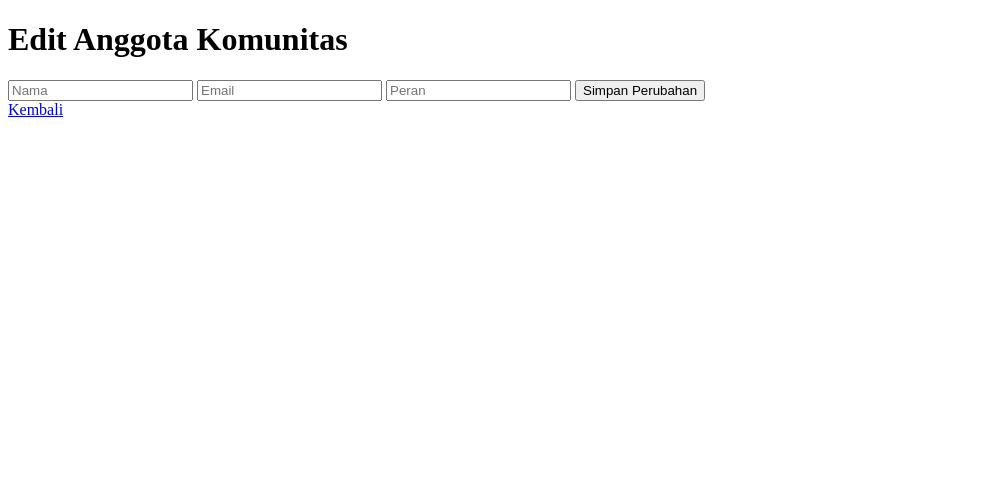
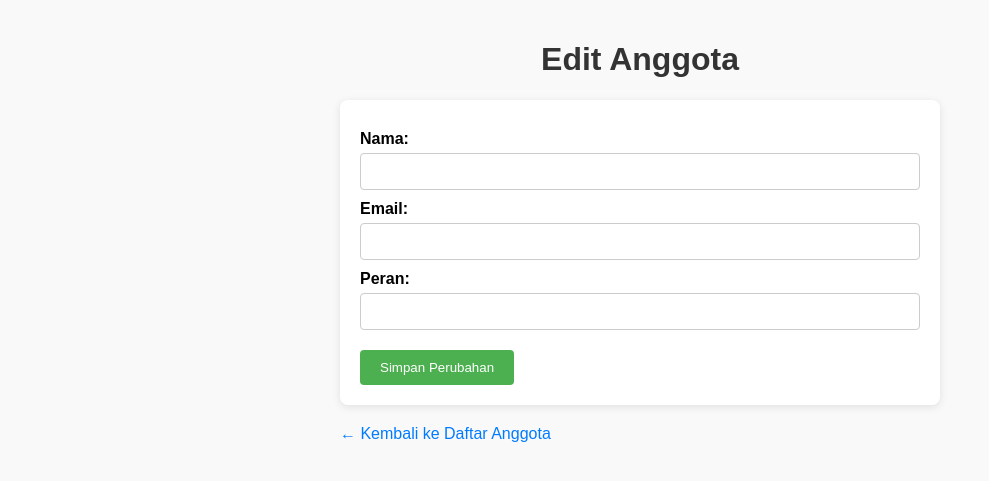
Before and after one commit to gr1ff0m/Administrasi-sistem, a Flask app: page /edit/1 in a window 1280 px wide. Shown: the top 481 px of the page, without its empty margins (0-989 px from the left). Run offline with Flask 3, Linux system fonts and the light colour scheme.

Commit message:
penambahan

```diff
--- a/app/templates/form.html
+++ b/app/templates/form.html
@@ -1,31 +1,86 @@
 <!DOCTYPE html>
 <html>
   <head>
+    <meta charset="UTF-8" />
     <title>Edit Anggota</title>
+    <style>
+      body {
+        font-family: Arial, sans-serif;
+        max-width: 600px;
+        margin: auto;
+        padding: 20px;
+        background-color: #f9f9f9;
+      }
+
+      h1 {
+        text-align: center;
+        color: #333;
+      }
+
+      form {
+        background-color: #fff;
+        padding: 20px;
+        border-radius: 8px;
+        box-shadow: 0 2px 8px rgba(0, 0, 0, 0.1);
+      }
+
+      label {
+        display: block;
+        margin-top: 10px;
+        font-weight: bold;
+      }
+
+      input {
+        width: 100%;
+        padding: 10px;
+        margin-top: 5px;
+        box-sizing: border-box;
+        border: 1px solid #ccc;
+        border-radius: 4px;
+      }
+
+      button {
+        margin-top: 20px;
+        padding: 10px 20px;
+        background-color: #4caf50;
+        color: white;
+        border: none;
+        border-radius: 4px;
+        cursor: pointer;
+      }
+
+      button:hover {
+        background-color: #45a049;
+      }
+
+      .back-link {
+        display: inline-block;
+        margin-top: 20px;
+        text-decoration: none;
+        color: #007bff;
+      }
+
+      .back-link:hover {
+        text-decoration: underline;
+      }
+    </style>
   </head>
   <body>
-    <h1>Edit Anggota Komunitas</h1>
+    <h1>Edit Anggota</h1>
+
     <form method="post">
-      <input
-        name="name"
-        placeholder="Nama"
-        value="{{ member.name }}"
-        required
-      />
-      <input
-        name="email"
-        placeholder="Email"
-        value="{{ member.email }}"
-        required
-      />
-      <input
-        name="role"
-        placeholder="Peran"
-        value="{{ member.role }}"
-        required
-      />
+      <label for="name">Nama:</label>
+      <input name="name" id="name" value="{{ member.name }}" required />
+
+      <label for="email">Email:</label>
+      <input name="email" id="email" value="{{ member.email }}" required />
+
+      <label for="role">Peran:</label>
+      <input name="role" id="role" value="{{ member.role }}" required />
+
       <button type="submit">Simpan Perubahan</button>
     </form>
-    <a href="/">Kembali</a>
+
+    <a class="back-link" href="/">← Kembali ke Daftar Anggota</a>
   </body>
 </html>
```
